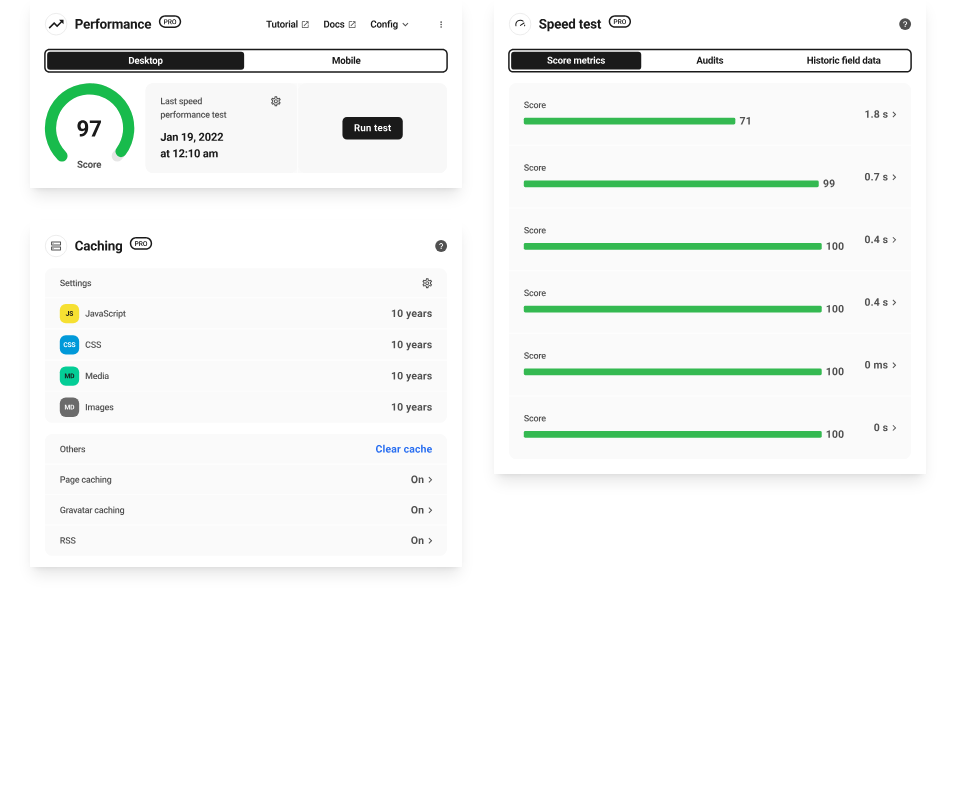
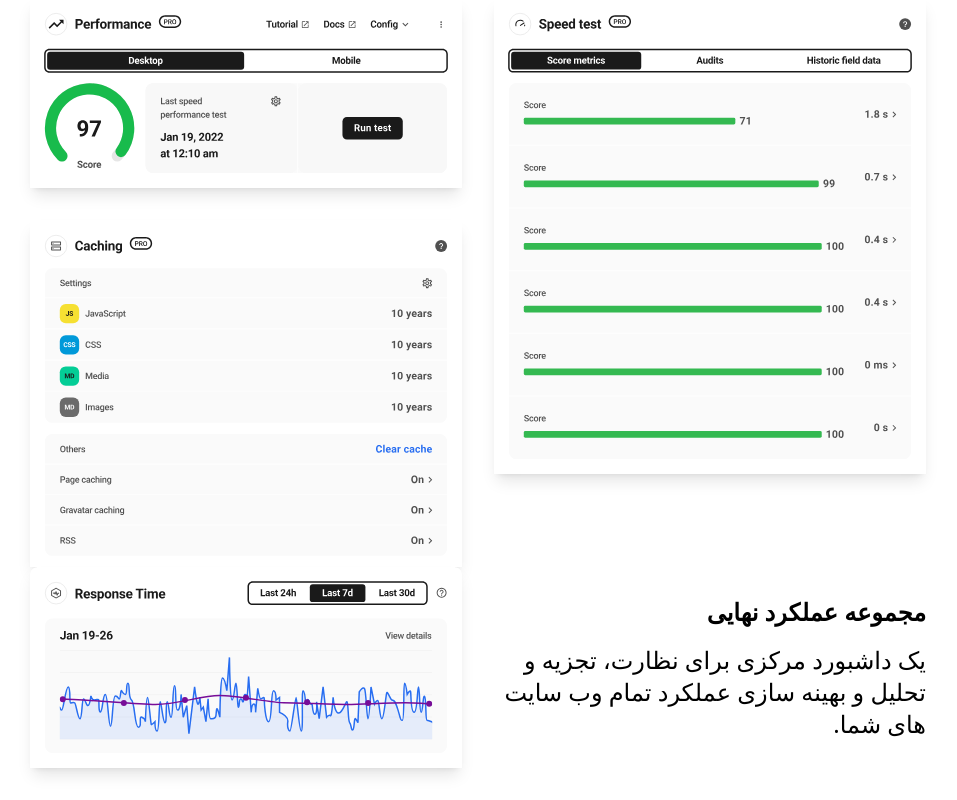
Before and after one commit to mahyarErshad/hummingbird, a React (Create React App) app: page / in a window 1280 px wide. Shown: the part 884-1684 px from the top of the page, without its empty margins (162-1119 px from the left). Before the commit the page ends 1483 px from the top, so only its background shows below. Built offline with nearby package versions, Linux system fonts and the light colour scheme; a web font is replaced by a local one.

Commit message:
Copied the wrapper

```diff
--- a/src/Components/Body/Banner.jsx
+++ b/src/Components/Body/Banner.jsx
@@ -39,6 +39,15 @@ function Banner() {
           <img src={caching} alt="response time" className="shadow-lg mx-auto w-full" />
         </div>
       </div>
+      <div className="flex-center max-md:flex-col gap-8">
+        <div className="w-2/4 max-md:flex-center flex flex-col gap-4 max-md:w-full">
+          <p className="max-md:text-base md:text-2xl font-bold">مجموعه عملکرد نهایی</p>
+          <p className="max-md:text-base md:text-2xl">یک داشبورد مرکزی برای نظارت، تجزیه و تحلیل و بهینه سازی عملکرد تمام وب سایت های شما.</p>
+        </div>
+        <div className="w-2/4 max-md:w-full">
+          <img src={responseTime} alt="response time" className="shadow-lg mx-auto" />
+        </div>
+      </div>
     </>
   );
 }
```
